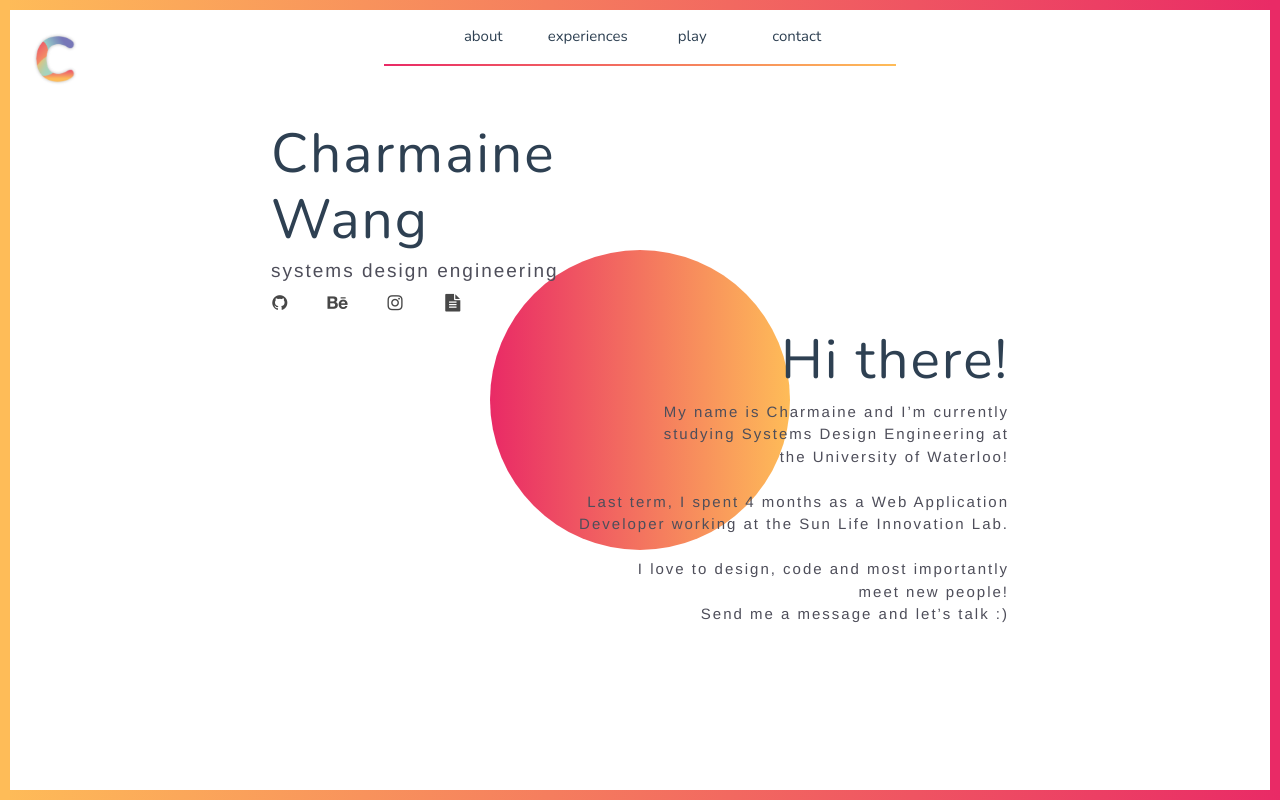
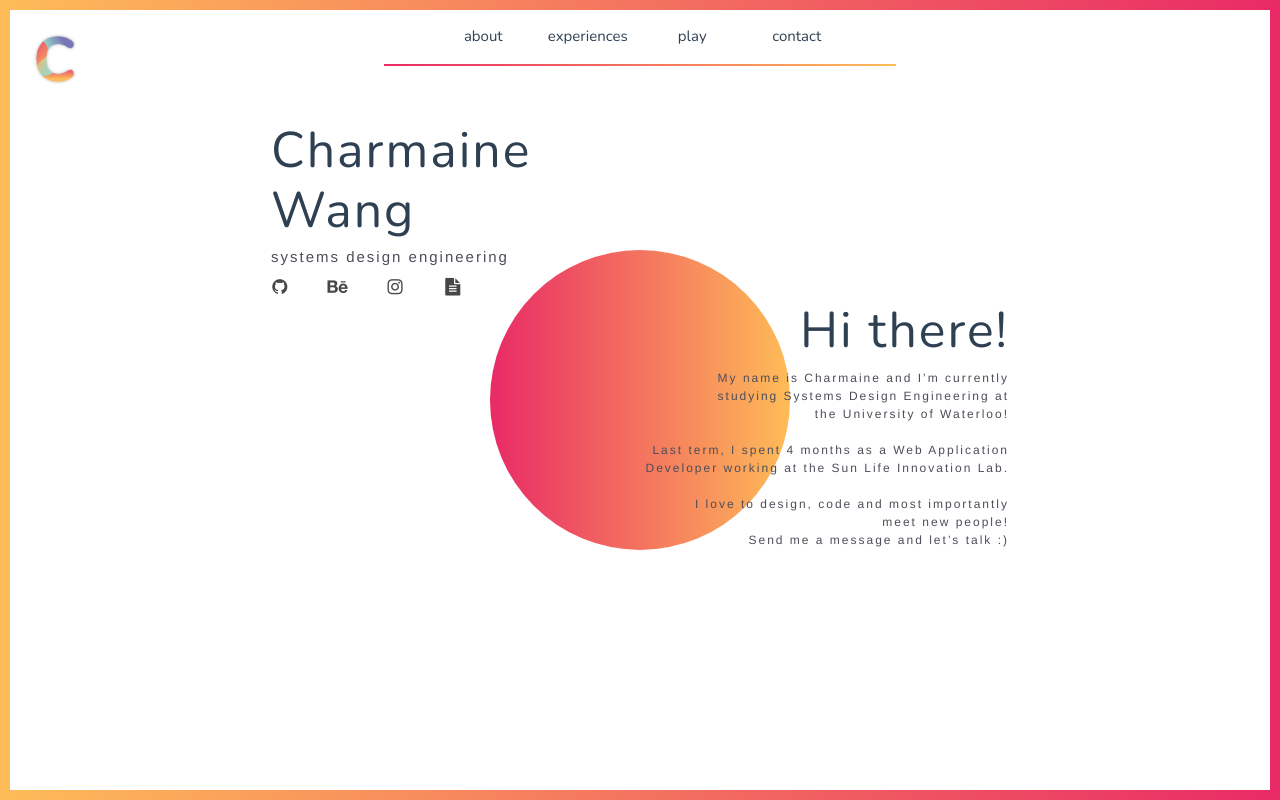
Before and after one commit to CharmaineWang/Personal-Website, a plain HTML site: page index.html in a window 1280 px wide. Drawn offline with nearby package versions, Linux system fonts and the light colour scheme.

Commit message:
margin changes

```diff
--- a/index.html
+++ b/index.html
@@ -88,7 +88,7 @@
                         <div class="introductionTwo">
                             <h1>Hi there!</h1>
                         </div>
-                        <div class="descriptionTwo">
+                        <div class="descriptionTwo  text-right">
                             <h2>My name is Charmaine and I’m currently<br>studying Systems Design Engineering at<br>the University of Waterloo!<br><br>Last term, I spent 4 months as a Web Application<br>Developer working at the Sun Life Innovation Lab.<br><br>I love to design, code and most importantly<br>meet new people!<br>Send me a message and let’s talk :)</h2>
                         </div>
                     </div>
--- a/resources/scss/style.scss
+++ b/resources/scss/style.scss
@@ -91,7 +91,6 @@ html {
 
 .introductionTwo {
     width:100%;
-    margin-top:10px;
     text-align:right;
     margin-bottom:0px;
 }
@@ -104,9 +103,8 @@ html {
 }
 
 .descriptionTwo {
-    text-align:right;
     width:100%;
-    margin-top:5px;
+    margin-bottom:10%;
     letter-spacing: 2px;
 }
 
@@ -343,7 +341,7 @@ html {
 body h1 {
     font-family: $mainFont;
     color: $darkBlue;
-    font-size: 55px;
+    font-size: 50px;
     text-align:left;
     letter-spacing: 2px;
 }
@@ -351,7 +349,7 @@ body h1 {
 .introductionTwo h1 {
     font-family: $mainFont;
     color: $darkBlue;
-    font-size: 55px;
+    font-size: 50px;
     text-align:right;
     letter-spacing: 2px;
 }
@@ -378,7 +376,7 @@ body h1 {
 body h2{
     font-family: $HNL;
     color: #4e4e5a;
-    font-size: 19px;
+    font-size: 15px;
     line-height: 100%;
 }
 
@@ -394,7 +392,7 @@ body h3{
     h2{
     font-family: $HNL;
     color: #4e4e5a;
-    font-size: 15px;
+    font-size: 12px;
     line-height: 150%;}
     .socials-icon {
     margin-left: 35px;
```
Also changed, not shown: contact.html (+1 -1 lines), experiences.html (+1 -1 lines), resources/css/style.css, 1 other file.
